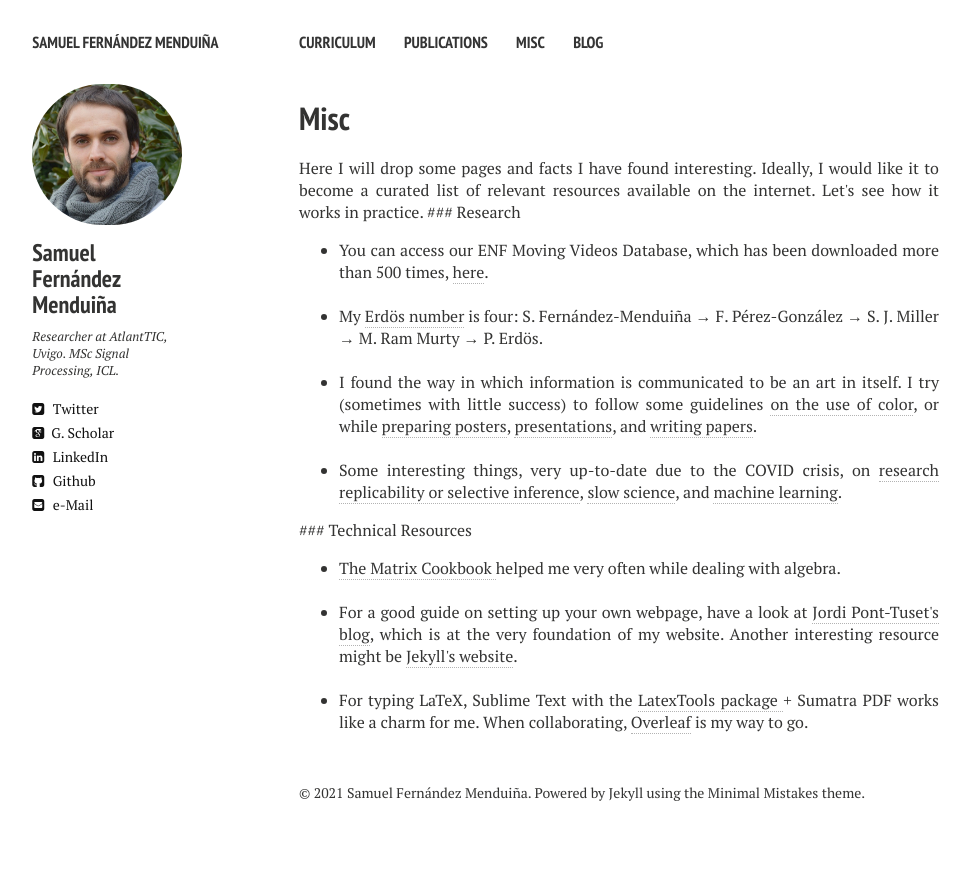
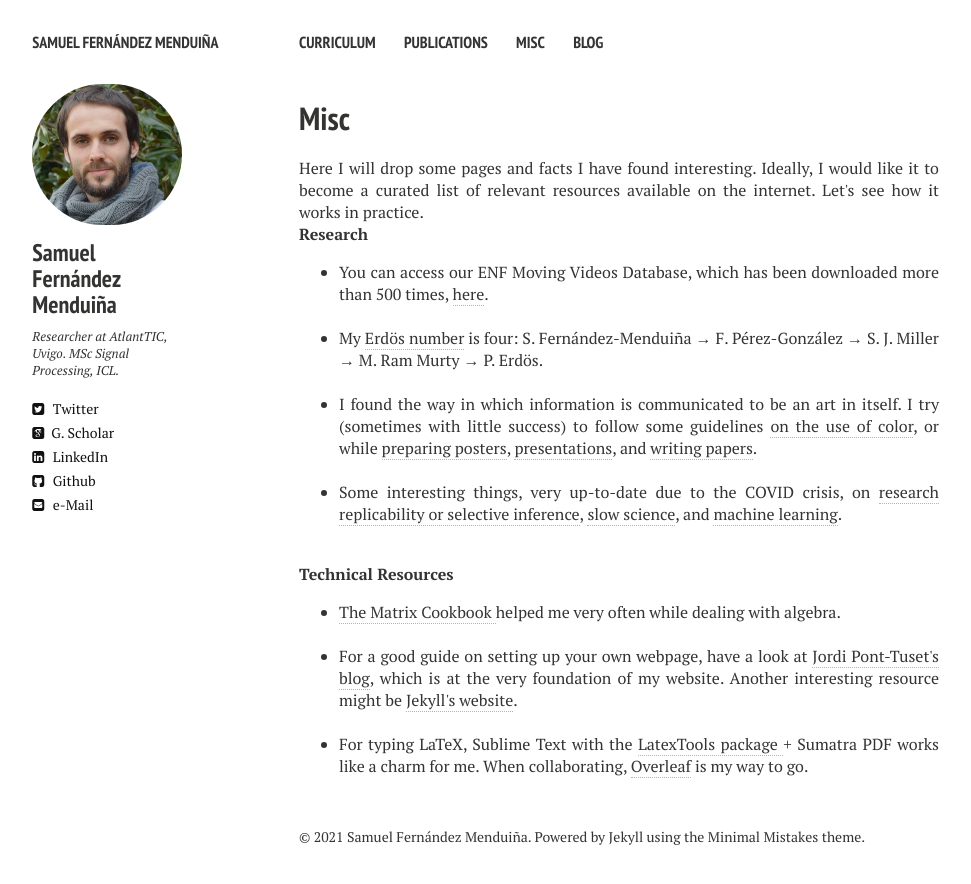
Before and after one commit to sf219/sfweb, a Jekyll site: the page built from code.md, in a window 1280 px wide. Shown: the top 884 px of the page, without its empty margins (21-992 px from the left). Built offline with Jekyll 4.4.1, drawn with Linux system fonts in a browser that asks for light colours; nearby versions of some CDN libraries.

Commit message:
Update code.md

```diff
--- a/code.md
+++ b/code.md
@@ -9,8 +9,10 @@ comments: false
 <div align="justify">
 Here I will drop some pages and facts I have found interesting. Ideally, I would like it to become a curated list of relevant resources available on the internet. Let's see how it works in practice.
 
-### Research
+<br/>
 
+<b> Research </b>
+<br/>
 <ul>
   <li>You can access our ENF Moving Videos Database, which has been downloaded more than 500 times, <a href="http://doi.org/10.5281/zenodo.3549379" target="_blank">here</a>.</li>
 
@@ -23,9 +25,9 @@ Here I will drop some pages and facts I have found interesting. Ideally, I would
  <br/>
  <li>Some interesting things, very up-to-date due to the COVID crisis, on <a href="https://www.reuters.com/article/us-science-cancer-idUSBRE82R12P20120328" target = "_blanck">research replicability or selective inference</a>, <a href="http://slow-science.org/" target="_blanck">slow science</a>, and <a href="https://www.eurekalert.org/pub_releases/2019-02/ru-cwt021119.php" target = "_blanck">machine learning</a>. </li>
 </ul>
-
-### Technical Resources
-
+<br/>
+<b> Technical Resources </b>
+<br/>
 <ul>
   <li> <a href="https://www.math.uwaterloo.ca/~hwolkowi/matrixcookbook.pdf" target="_blanck"> The Matrix Cookbook </a> helped me very often while dealing with algebra.</li>
   <br/>
```
